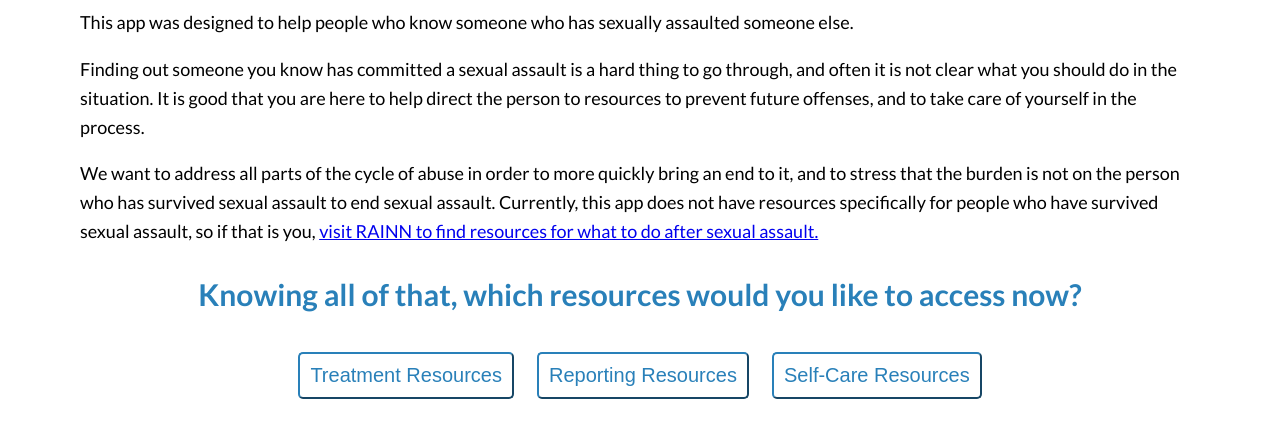
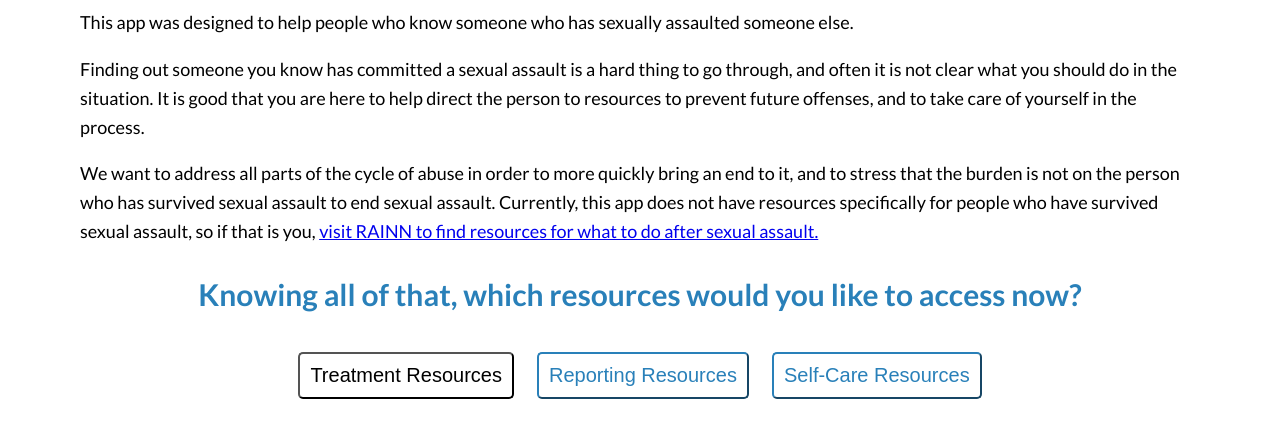
Before and after one commit to lilxdata/abuse-resource-app, a plain HTML site: page index.html in a window 1280 px wide. In both pictures the pointer is over the button "Treatment Resources". Shown: the part 319-756 px from the top of the page. Drawn offline with Linux system fonts and the light colour scheme.

Commit message:
add button hover functionality

```diff
--- a/style.css
+++ b/style.css
@@ -55,6 +55,15 @@ button {
     font-family: sans-serif;
 }
 
+button:hover {
+    color: black;
+    border-color: black;
+}
+
+button:visited {
+    color:black;
+}
+
 /* Styles for Google's material icons  */
 
 .material-icons.icons {
```
